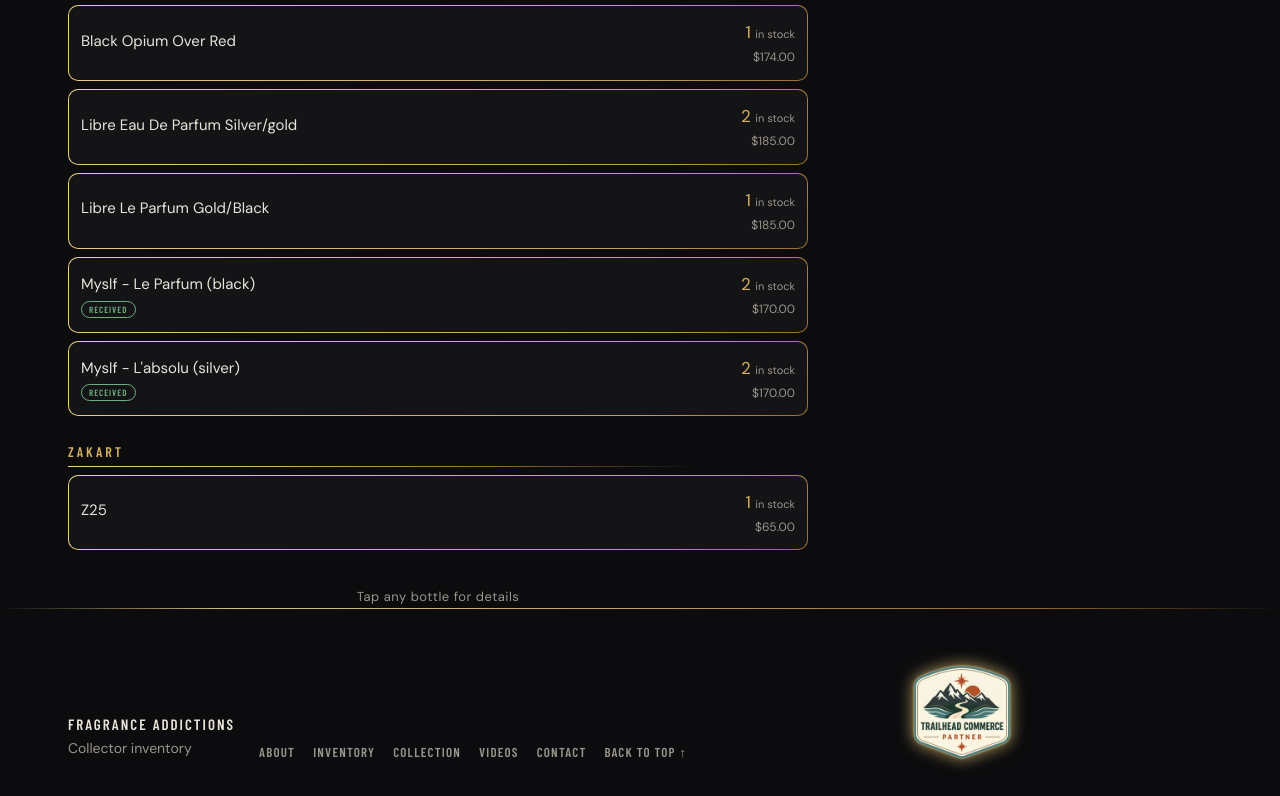
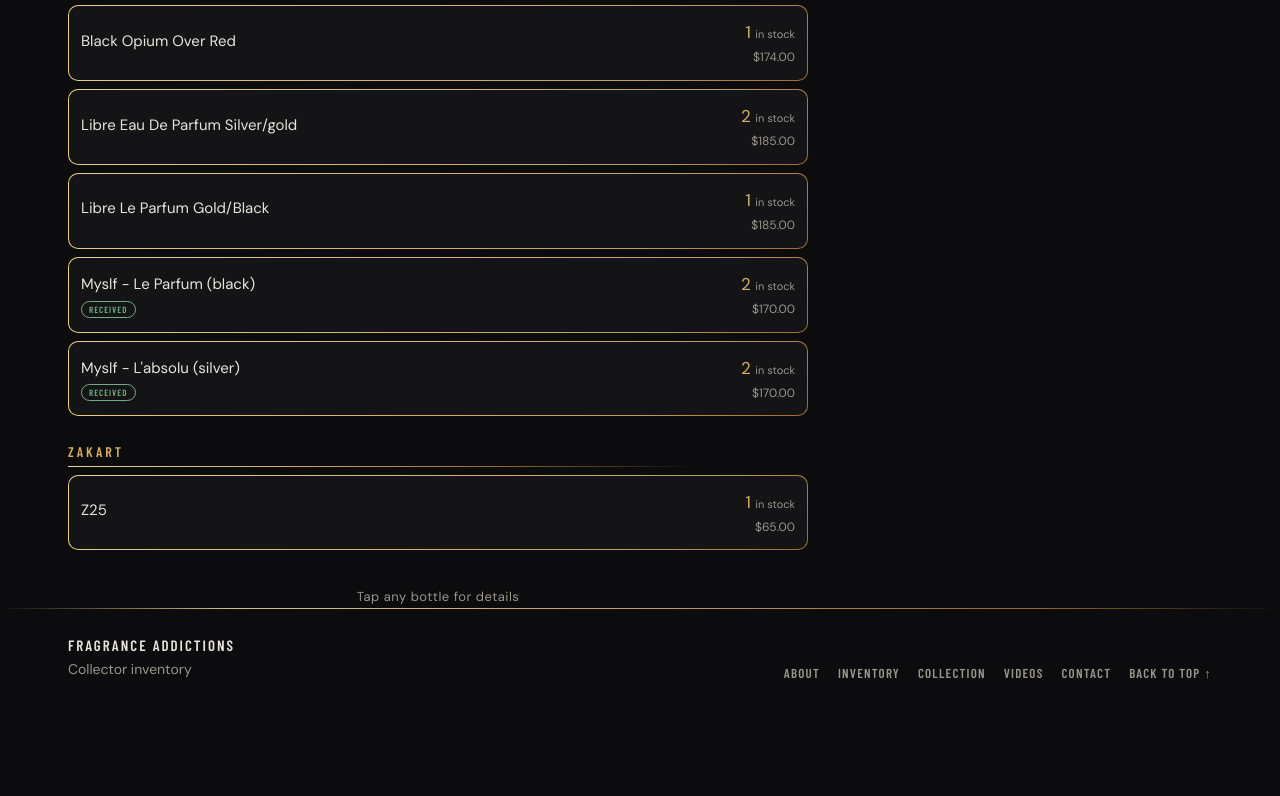
Before and after one commit to fragaddictions/fragaddictions, a plain HTML site: page collection.html in a window 1280 px wide. Shown: the part 5516-6312 px from the top of the page. After the commit the page ends 6233 px from the top, so only its background shows below. Drawn offline with nearby package versions, Linux system fonts and the light colour scheme; a web font is replaced by a local one.

Commit message:
Show Trailhead Commerce Partner badge only on Contact page

```diff
--- a/collection.html
+++ b/collection.html
@@ -88,9 +88,6 @@
         <a href="contact.html">Contact</a>
         <a href="#top">Back to top ↑</a>
       </div>
-      <a class="partner-badge" href="https://trailhead-commerce.lol/" target="_blank" rel="noopener">
-        <img src="images/trailhead-partner.webp" alt="Trailhead Commerce Partner" width="240" height="230">
-      </a>
     </div>
   </footer>
 </body>
```
Also changed, not shown: index.html (+0 -3 lines), inventory.html (+0 -3 lines), videos.html (+0 -3 lines).
